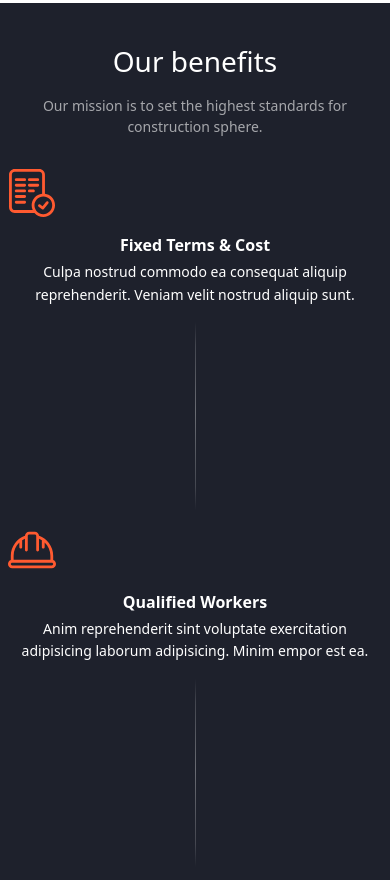
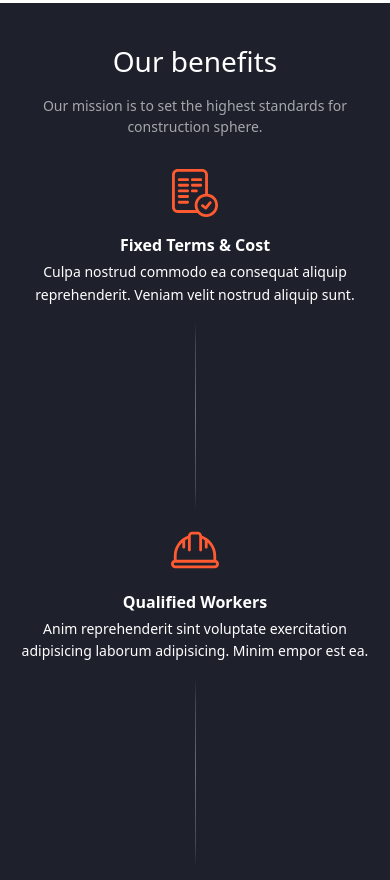
Before and after one commit to CyberBulliyng/Frontend_Project, a website built with Vite: page index.html in a window 390 px wide. Shown: the part 2004-2884 px from the top of the page. Built offline with nearby package versions, Linux system fonts and the light colour scheme.

Commit message:
fix mobile style

```diff
--- a/src/styles/components/benefits.css
+++ b/src/styles/components/benefits.css
@@ -38,7 +38,7 @@
   justify-content: center;
 }
 
-.benefis__item {
+.benefits__item {
   display: flex;
   flex-direction: column;
   align-items: center;
--- a/src/styles/components/pricing.css
+++ b/src/styles/components/pricing.css
@@ -188,6 +188,7 @@
 
 .clients__grid {
   display: grid;
+  justify-items: center;
   grid-template-columns: repeat(2, 1fr);
   padding-bottom: 60px;
   gap: 24px;
```
